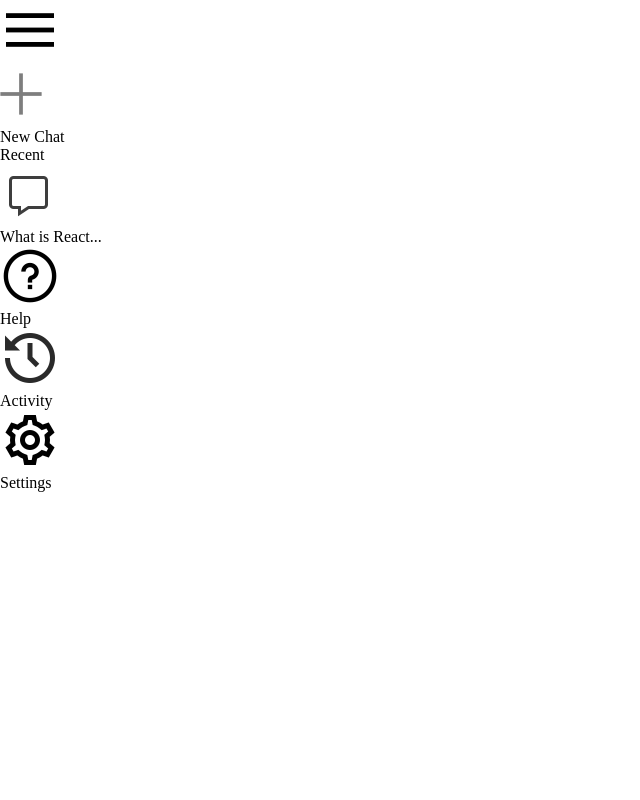
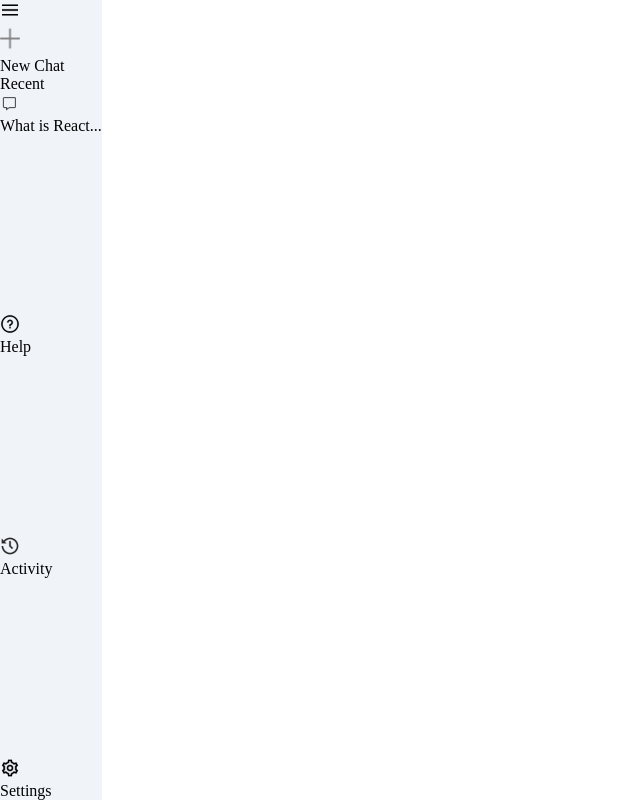
Before and after one commit to bishaldebroy007/AI-chatbot-using-react, a React (Vite) app: page / in a window 1280 px wide. Shown: the whole page, without its empty margins (0-640 px from the left). Built offline with nearby package versions, Linux system fonts and the light colour scheme.

Commit message:
Sidebar structure added

```diff
--- a/src/components/Sidebar/Sidebar.css
+++ b/src/components/Sidebar/Sidebar.css
@@ -0,0 +1,11 @@
+.sidebar {
+    min-height: 100vh;
+    flex-direction: column;
+    display: inline-flex;
+    justify-content: space-between;
+    background-color: #f0f4f9;
+}
+
+.sidebar img {
+    width: 20px;
+}
```
